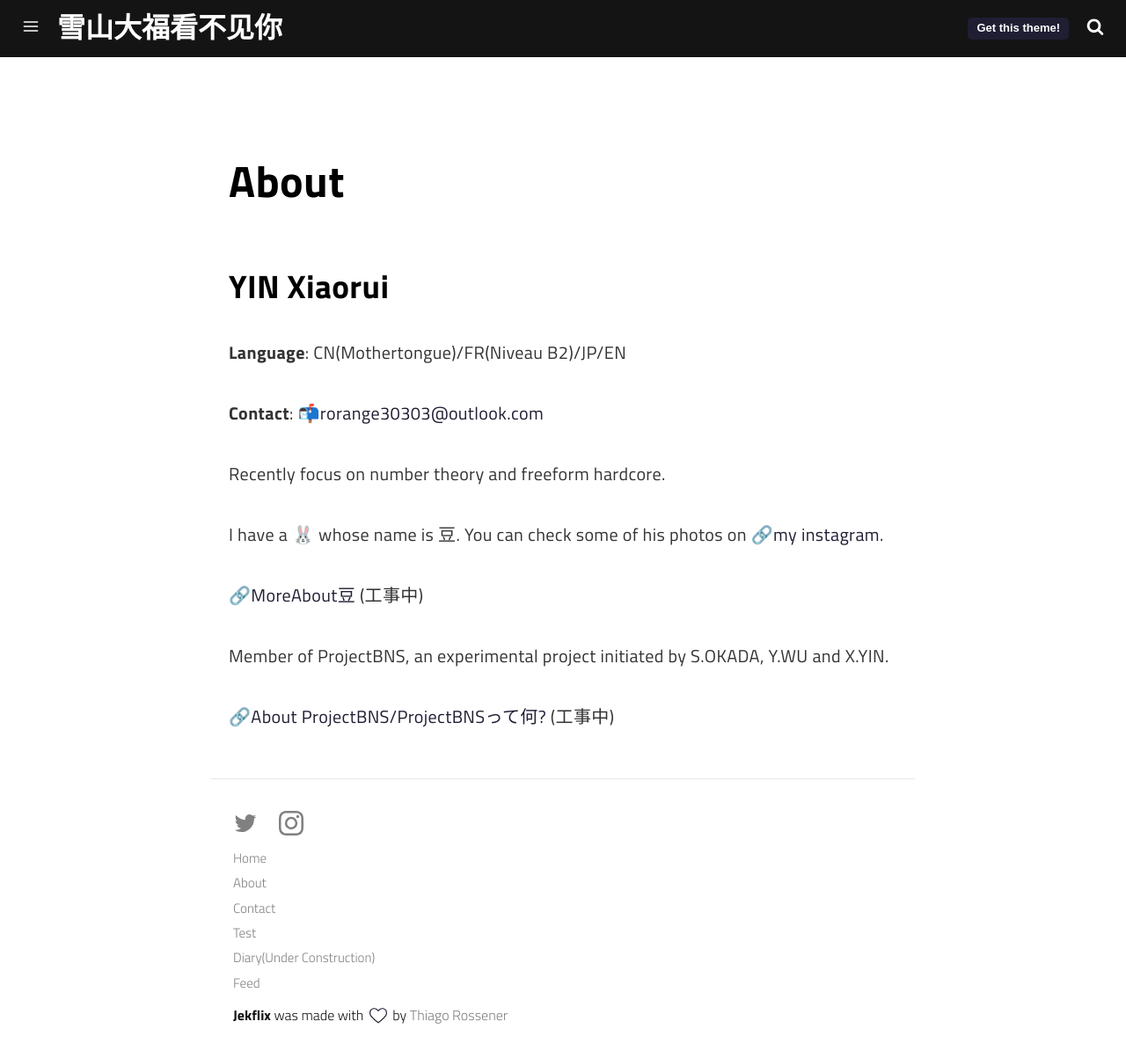
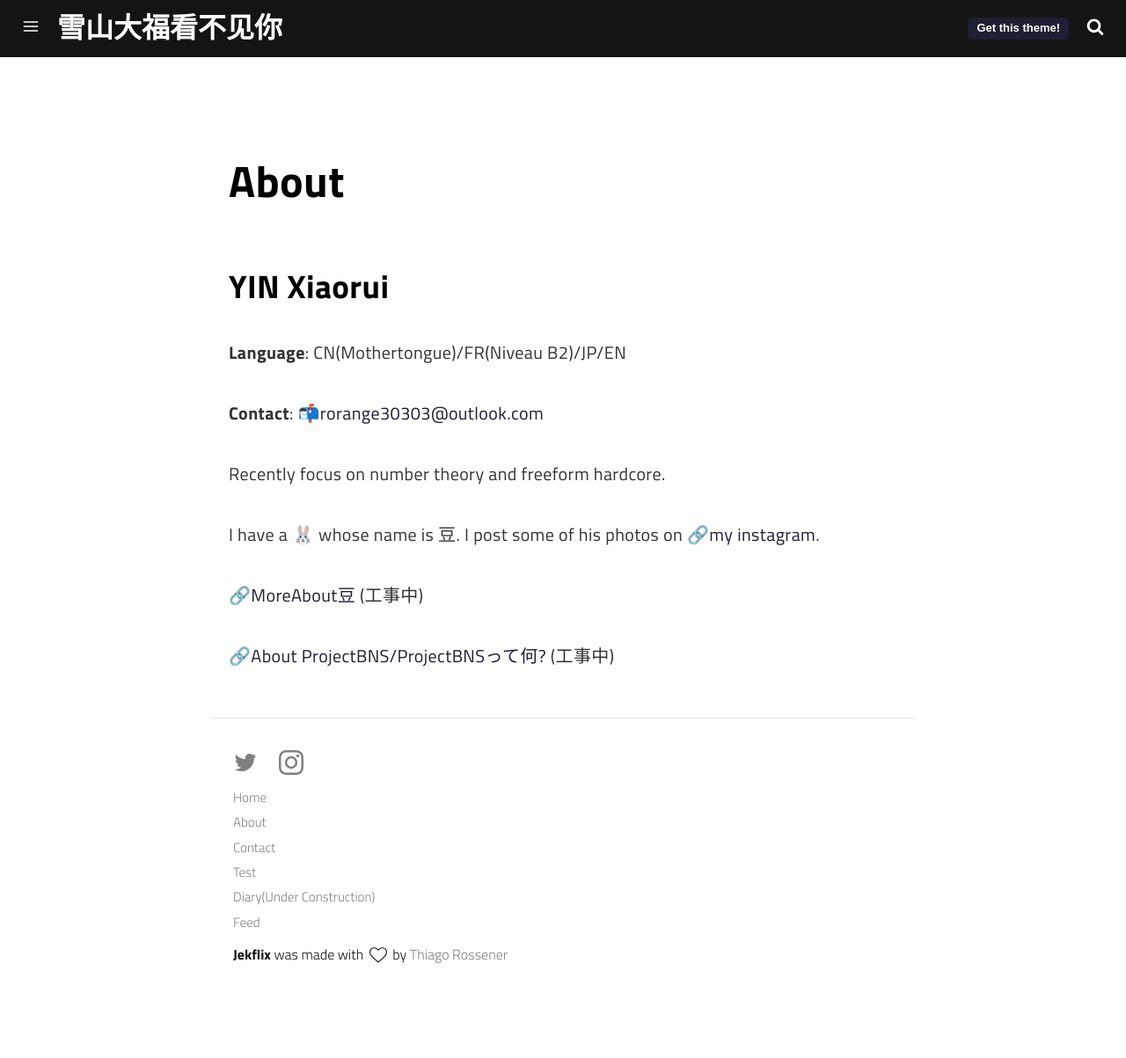
Before and after one commit to XiaoruiYIN/XiaoruiYIN.github.io, a Jekyll site: the page built from about.md, in a window 1280 px wide and 1203 px high. Shown: the whole window at 88% size. Built offline with Jekyll 4.4.1, drawn with Linux system fonts in a browser that asks for light colours; a script that is not in the unit is left out.

Commit message:
Update about.md

```diff
--- a/about.md
+++ b/about.md
@@ -15,10 +15,9 @@ permalink: /about/
 
 Recently focus on number theory and freeform hardcore.
 
-I have a 🐰 whose name is 豆. You can check some of his photos on <a href="https://www.instagram.com/rorange30303/">🔗my instagram</a>.
+I have a 🐰 whose name is 豆. I post some of his photos on <a href="https://www.instagram.com/rorange30303/">🔗my instagram</a>.
 
 <a href="xiaoruiyin.github.io/d">🔗MoreAbout豆</a> (工事中)
 
-Member of ProjectBNS, an experimental project initiated by S.OKADA, Y.WU and X.YIN.
 
 <a href="xiaoruiyin.github.io/projectbns">🔗About ProjectBNS/ProjectBNSって何?</a> (工事中)
```
